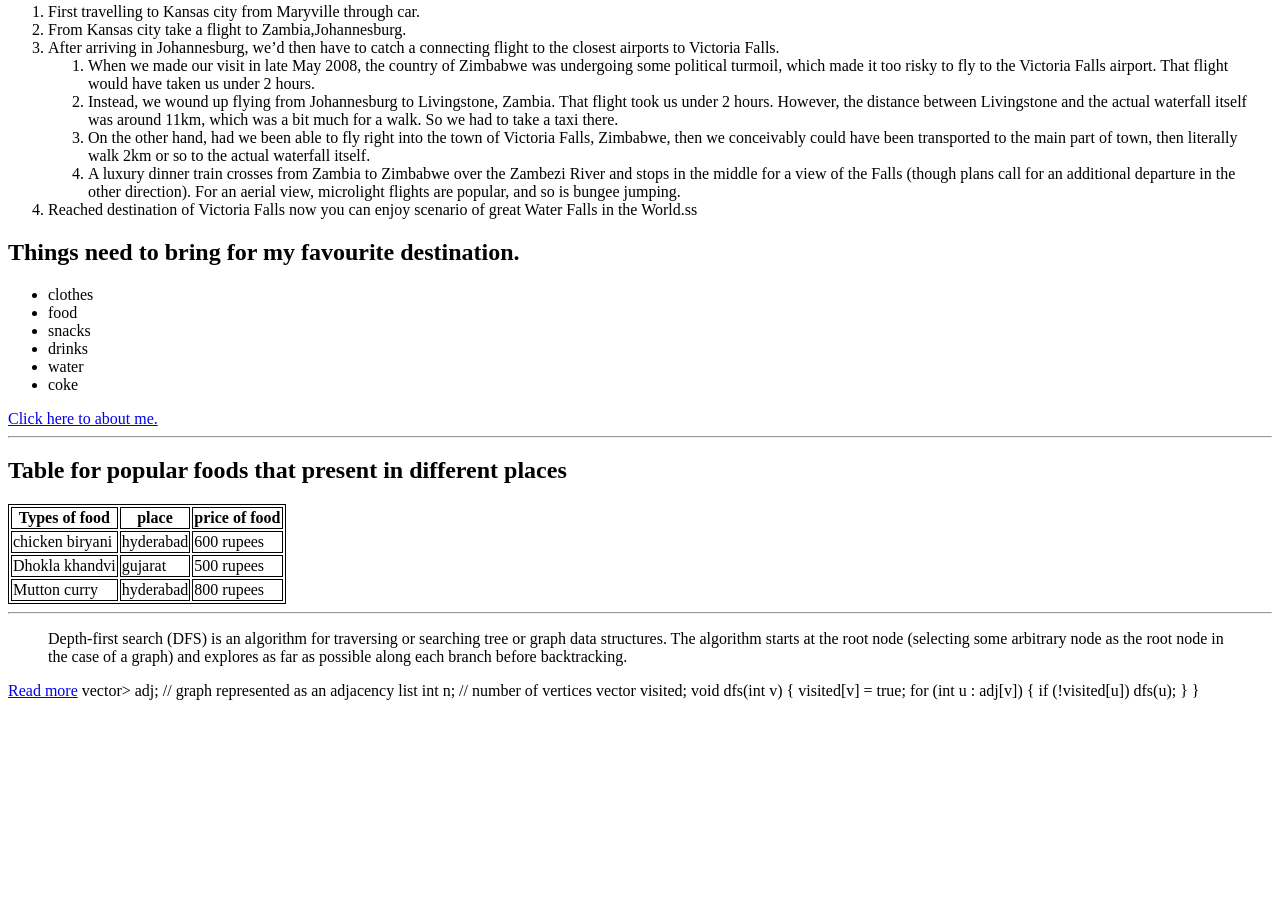
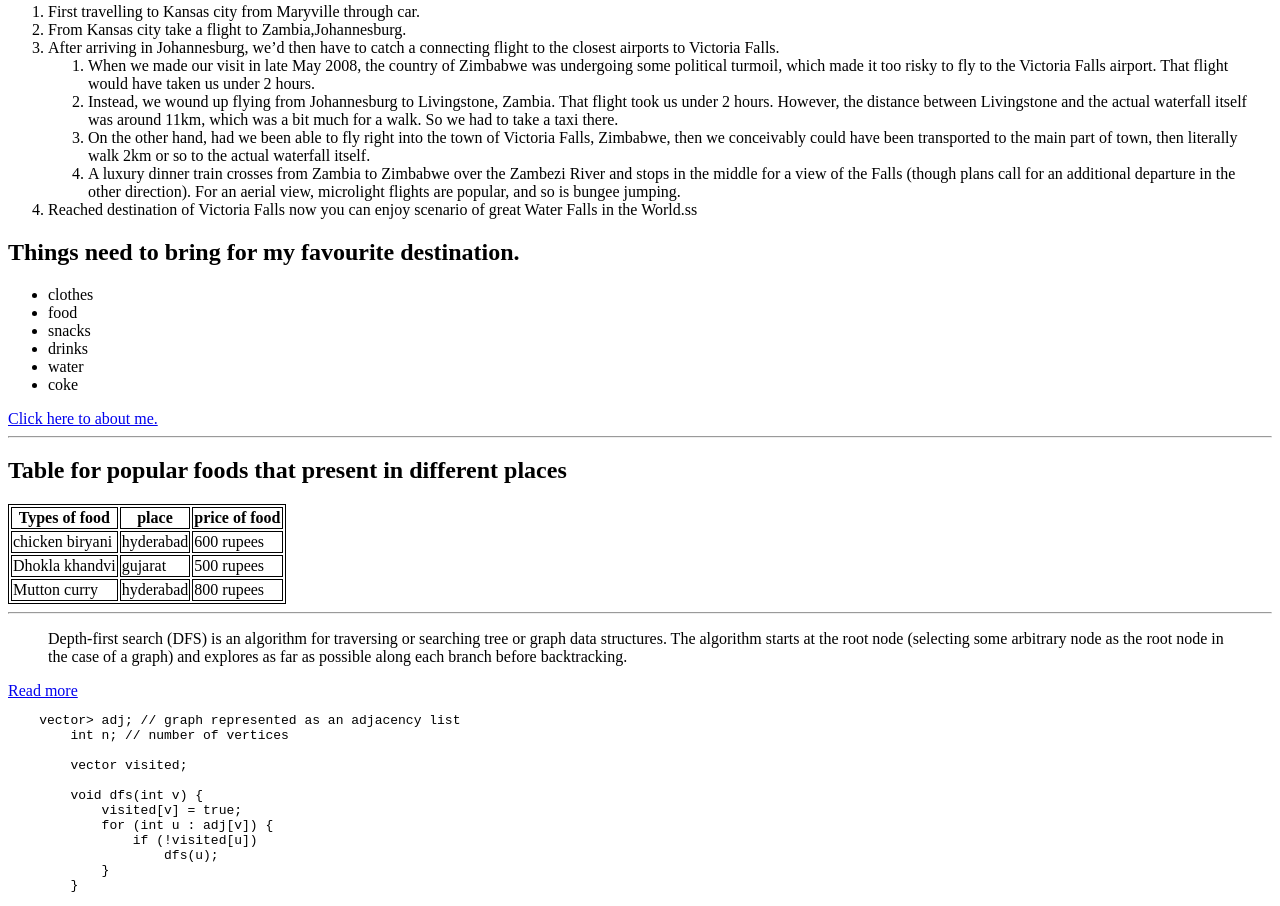
Before and after one commit to 44-563-WebApps-F21/webapps-f21-assignment-3-12nAVYA, a plain HTML site: page index.html in a window 1280 px wide. Shown: the part 252-1158 px from the top of the page. Before the commit the page ends 960 px from the top, so only its background shows below. Drawn offline with Linux system fonts and the light colour scheme.

Commit message:
Update index.html

```diff
--- a/index.html
+++ b/index.html
@@ -82,7 +82,9 @@
     and explores as far as possible along each branch before backtracking.
 </blockquote>
 <a href="https://en.wikipedia.org/wiki/Depth-first_search">Read more</a>
-<prev>
+<br>
+
+<pre>
     vector<vector<int>> adj; // graph represented as an adjacency list
         int n; // number of vertices
 
@@ -95,6 +97,6 @@
                     dfs(u);
             }
         }
-</prev>
+</pre>
 </body>
 </html>
```
